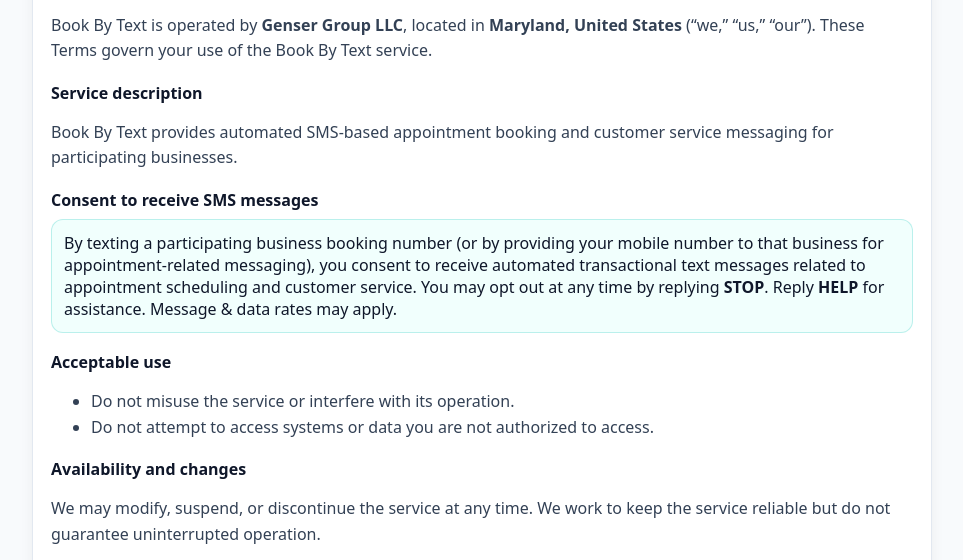
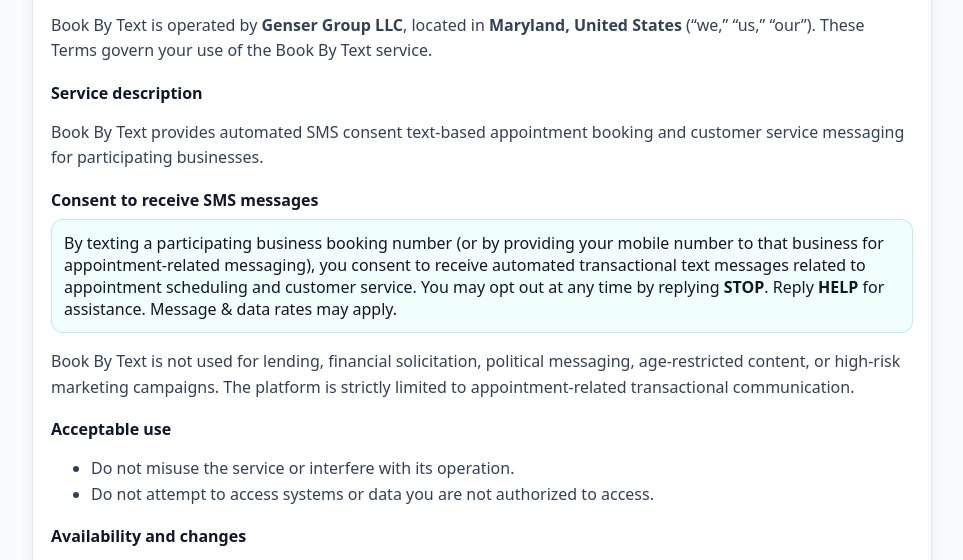
Before and after one commit to wyatt-svg/bookbytext-marketing, a plain HTML site: page terms.html in a window 1280 px wide. Shown: the part 168-728 px from the top of the page, without its empty margins (158-1121 px from the left). Drawn offline with Linux system fonts and the light colour scheme.

Commit message:
Update terms.html

```diff
--- a/terms.html
+++ b/terms.html
@@ -40,7 +40,7 @@
 
       <h2>Service description</h2>
       <p>
-        Book By Text provides automated SMS-based appointment booking and customer service messaging for participating businesses.
+        Book By Text provides automated SMS consent text-based appointment booking and customer service messaging for participating businesses.
       </p>
 
       <h2>Consent to receive SMS messages</h2>
@@ -50,6 +50,10 @@
         You may opt out at any time by replying <b>STOP</b>. Reply <b>HELP</b> for assistance.
         Message &amp; data rates may apply.
       </div>
+
+      <p>
+      Book By Text is not used for lending, financial solicitation, political messaging, age-restricted content, or high-risk marketing campaigns. The platform is strictly limited to appointment-related transactional communication.
+      </p>
 
       <h2>Acceptable use</h2>
       <ul>
```
